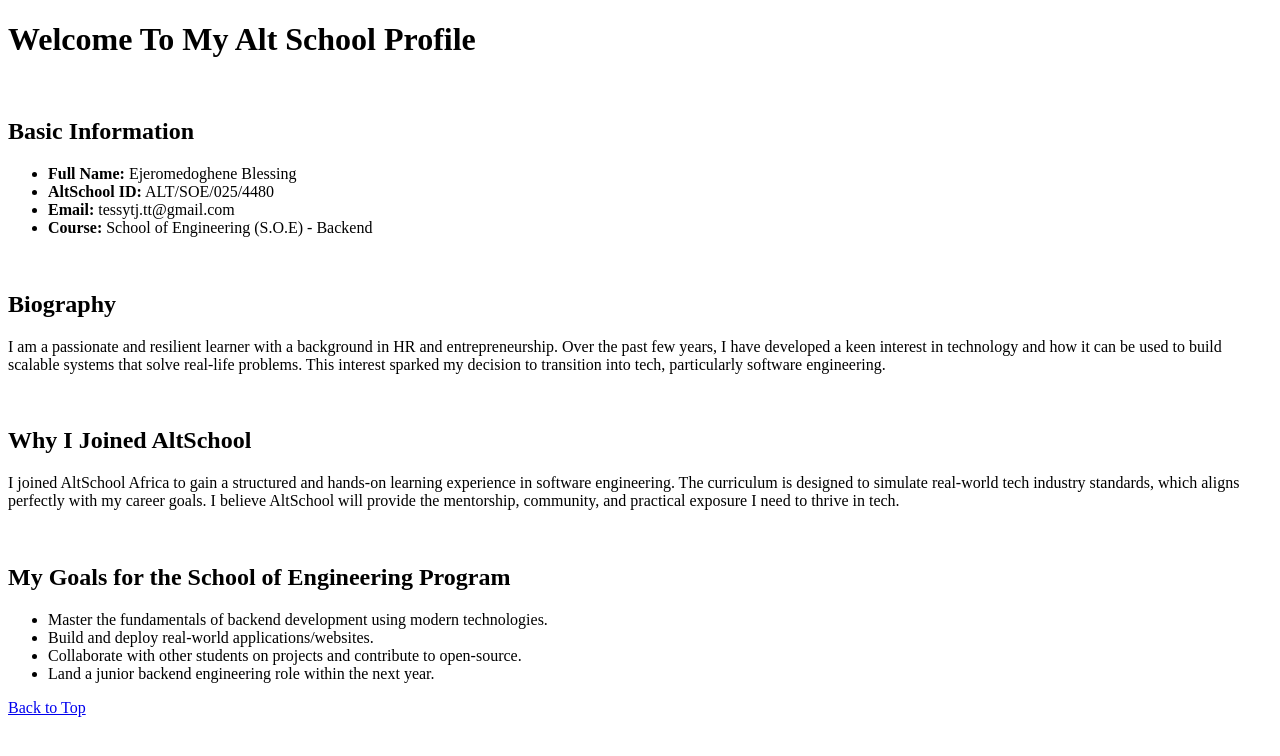
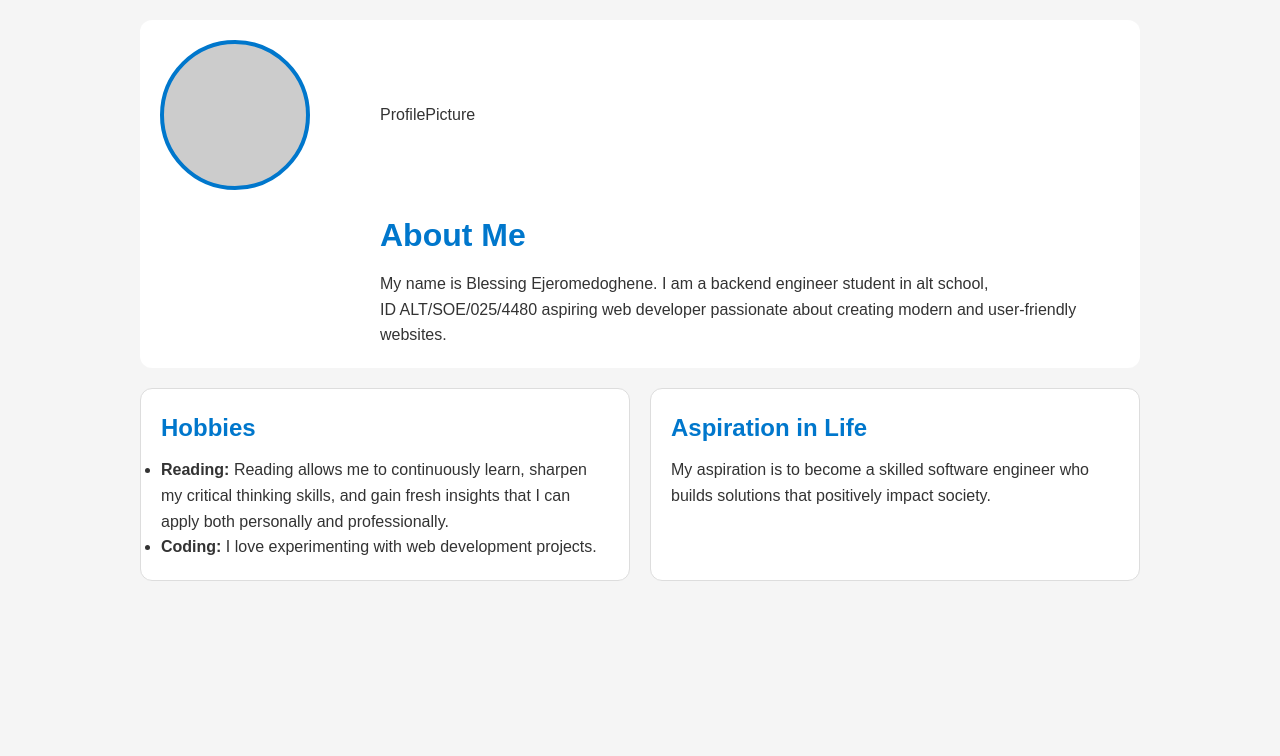
Before and after one commit to Tessybenson/Alt-School-Project, a plain HTML site: page index.html in a window 1280 px wide. Drawn offline with Linux system fonts and the light colour scheme.

Commit message:
Add files via upload

```diff
--- a/index.html
+++ b/index.html
@@ -3,44 +3,57 @@
   <head>
     <meta charset="UTF-8" />
     <meta name="viewport" content="width=device-width, initial-scale=1.0" />
-    <title>ALT/SOE/025/4480</title>
+    <title>Personal Profile</title>
+    <link rel="stylesheet" href="style.css" />
   </head>
   <body>
-    <!--My Alt School Form/Profile-->
-    <h1>Welcome To My Alt School Profile</h1>
-    <br />
-    <h2>Basic Information</h2>
-    <!--Data Collection-->
-    <ul>
-        <li><b>Full Name:</b> Ejeromedoghene Blessing</li>
-        <li><b>AltSchool ID:</b> ALT/SOE/025/4480</li>
-        <li><b>Email:</b> tessytj.tt@gmail.com</li>
-        <li><b>Course:</b> School of Engineering (S.O.E) - Backend</li>
-    </ul>
-<br>
- <h2>Biography</h2>
-    <p>
-        I am a passionate and resilient learner with a background in HR and entrepreneurship. Over the past few years,
-        I have developed a keen interest in technology and how it can be used to build scalable systems that solve real-life problems.
-        This interest sparked my decision to transition into tech, particularly software engineering.
-    </p>
-    <br>
-     <h2>Why I Joined AltSchool</h2>
-    <p>
-        I joined AltSchool Africa to gain a structured and hands-on learning experience in software engineering.
-        The curriculum is designed to simulate real-world tech industry standards, which aligns perfectly with my career goals.
-        I believe AltSchool will provide the mentorship, community, and practical exposure I need to thrive in tech.
-    </p>
-    <br>
-     <h2>My Goals for the School of Engineering Program</h2>
-    <ul>
-        <li>Master the fundamentals of backend development using modern technologies.</li>
-        <li>Build and deploy real-world applications/websites.</li>
-        <li>Collaborate with other students on projects and contribute to open-source.</li>
-        <li>Land a junior backend engineering role within the next year.</li>
-    </ul>
-      <!-- Link to go back to top -->
-    <p><a href="#top">Back to Top</a></p>
+    <div class="container">
+      <!-- Top Section -->
+      <div class="top-section">
+        <!-- Profile Picture -->
+        <div class="profile-pic"></div>
+        <div class="profile-placeholder">ProfilePicture</div>
+        <div class="intro-text"></div>
 
+        <!-- Talk About Yourself -->
+        <div class="intro">
+          <h1>About Me</h1>
+          <p>
+            My name is Blessing Ejeromedoghene. I am a backend engineer student
+            in alt school, <br />
+            ID ALT/SOE/025/4480 aspiring web developer passionate about creating
+            modern and user-friendly websites.
+          </p>
+        </div>
+      </div>
+
+      <!-- Bottom Section -->
+      <div class="bottom-section">
+        <!-- Hobbies -->
+        <div class="box">
+          <h2>Hobbies</h2>
+          <ul>
+            <li>
+              <strong>Reading:</strong> Reading allows me to continuously learn,
+              sharpen my critical thinking skills, and gain fresh insights that
+              I can apply both personally and professionally.
+            </li>
+            <li>
+              <strong>Coding:</strong> I love experimenting with web development
+              projects.
+            </li>
+          </ul>
+        </div>
+
+        <!-- Aspiration -->
+        <div class="box">
+          <h2>Aspiration in Life</h2>
+          <p>
+            My aspiration is to become a skilled software engineer who builds
+            solutions that positively impact society.
+          </p>
+        </div>
+      </div>
+    </div>
   </body>
 </html>
--- /dev/null
+++ b/style.css
@@ -0,0 +1,98 @@
+/* General Reset */
+* {
+    margin: 0;
+    padding: 0;
+    box-sizing: border-box;
+}
+
+body {
+    font-family: Arial, sans-serif;
+    background: #f5f5f5;
+    color: #333;
+    line-height: 1.6;
+    padding: 20px;
+}
+
+/* Container using Grid */
+.container {
+    display: grid;
+    gap: 20px;
+    max-width: 1000px;
+    margin: 0 auto;
+}
+
+/* Top Section Grid */
+.top-section {
+    display: grid;
+    grid-template-columns: 200px 1fr;
+    background: #fff;
+    padding: 20px;
+    border-radius: 12px;
+    gap: 20px;
+    align-items: center;
+}
+
+/* Profile Picture Circle */
+.profile-pic {
+    width: 150px;
+    height: 150px;
+    background: #ccc;
+    border-radius: 50%;
+    border: 4px solid #0077cc;
+}
+
+/* Intro Text */
+.intro h1 {
+    margin-bottom: 10px;
+    color: #0077cc;
+}
+
+.intro p {
+    font-size: 16px;
+}
+
+/* Bottom Section Grid */
+.bottom-section {
+    display: grid;
+    grid-template-columns: repeat(2, 1fr);
+    gap: 20px;
+}
+
+/* Boxes */
+.box {
+    background: #fff;
+    padding: 20px;
+    border-radius: 12px;
+    border: 1px solid #ddd;
+}
+
+.box h2 {
+    margin-bottom: 10px;
+    color: #0077cc;
+}
+
+/* Responsiveness */
+@media (max-width: 768px) {
+    .top-section {
+        grid-template-columns: 1fr;
+        text-align: center;
+    }
+
+    .profile-pic {
+        margin: 0 auto;
+    }
+
+    .bottom-section {
+        grid-template-columns: 1fr;
+    }
+}
+/* Add this to your CSS file */
+.circle-input {
+  width: 80px;
+  height: 80px;
+  border-radius: 50%;
+  border: 1px solid #ccc;
+  text-align: center;
+  font-size: 16px;
+  outline: none;
+}
```
